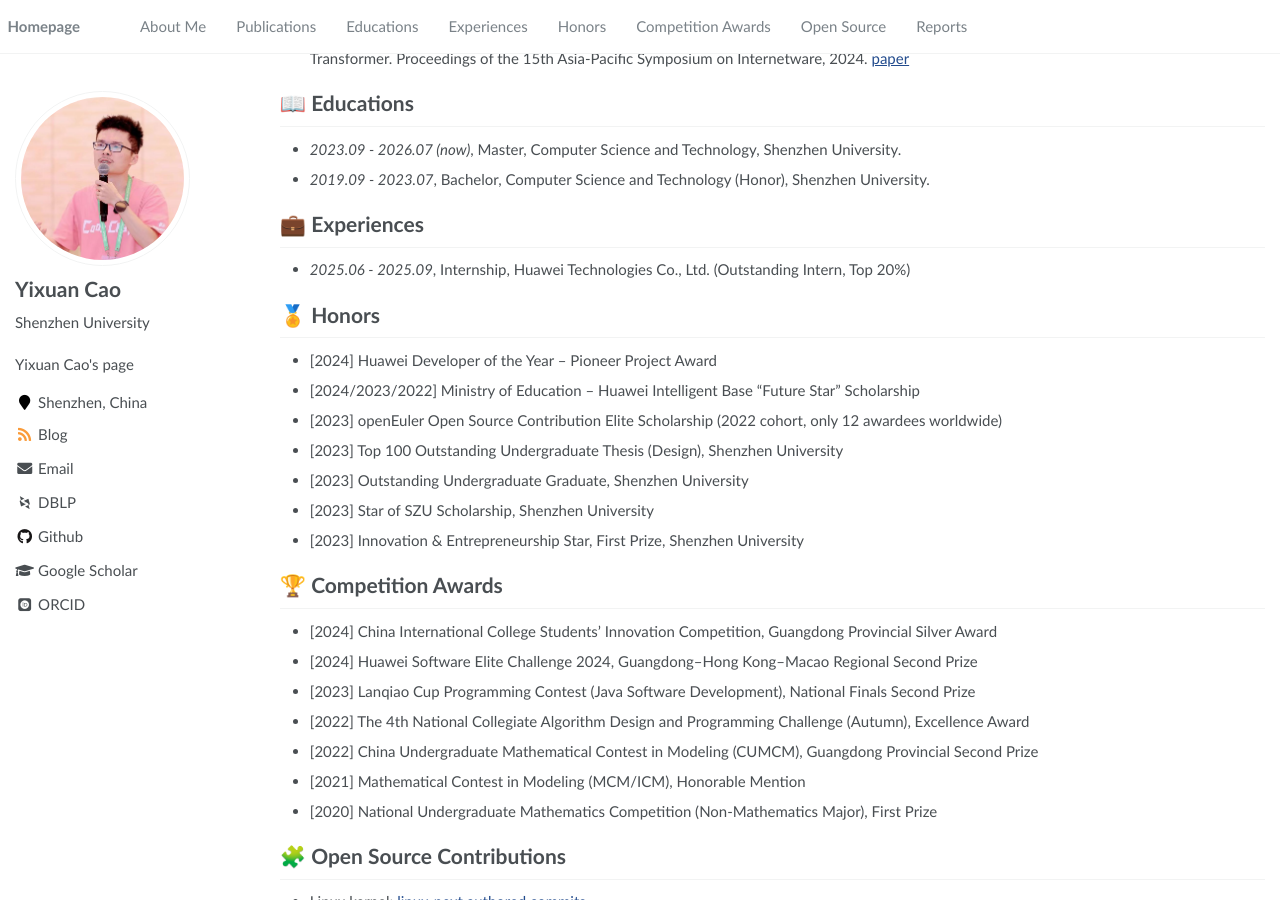
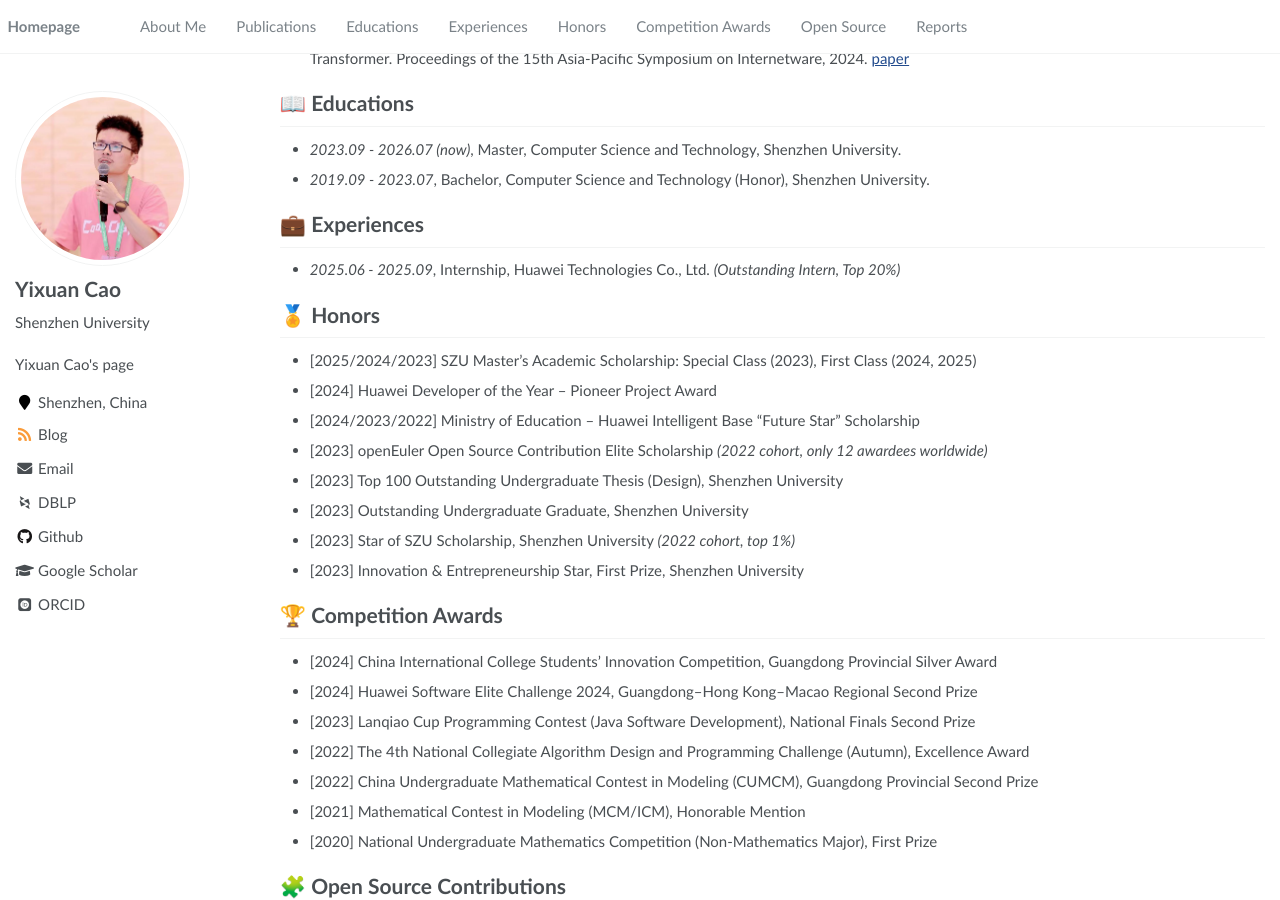
Before and after one commit to Cao-Wuhui/Cao-Wuhui.github.io, a Jekyll site: the page built from _pages/about.md, in a window 1280 px wide and 900 px high, scrolled down 518 px. Built offline with Jekyll 4.4.1, drawn with Linux system fonts in a browser that asks for light colours; some web fonts are replaced.

Commit message:
Update homepage

```diff
--- a/_pages/about.md
+++ b/_pages/about.md
@@ -37,15 +37,16 @@ My research interests lie in software systems, security, and large language mode
 - *2019.09 - 2023.07*, Bachelor, Computer Science and Technology (Honor), Shenzhen University.
 
 # 💼 Experiences
-- *2025.06 - 2025.09*, Internship, Huawei Technologies Co., Ltd. (Outstanding Intern, Top 20%)
+- *2025.06 - 2025.09*, Internship, Huawei Technologies Co., Ltd. *(Outstanding Intern, Top 20%)*
 
 # 🏅 Honors
+- [2025/2024/2023] SZU Master's Academic Scholarship: Special Class (2023), First Class (2024, 2025)
 - [2024] Huawei Developer of the Year – Pioneer Project Award
 - [2024/2023/2022] Ministry of Education – Huawei Intelligent Base "Future Star" Scholarship
-- [2023] openEuler Open Source Contribution Elite Scholarship (2022 cohort, only 12 awardees worldwide)
+- [2023] openEuler Open Source Contribution Elite Scholarship *(2022 cohort, only 12 awardees worldwide)*
 - [2023] Top 100 Outstanding Undergraduate Thesis (Design), Shenzhen University
 - [2023] Outstanding Undergraduate Graduate, Shenzhen University
-- [2023] Star of SZU Scholarship, Shenzhen University
+- [2023] Star of SZU Scholarship, Shenzhen University *(2022 cohort, top 1%)*
 - [2023] Innovation & Entrepreneurship Star, First Prize, Shenzhen University
 
 # 🏆 Competition Awards
```
